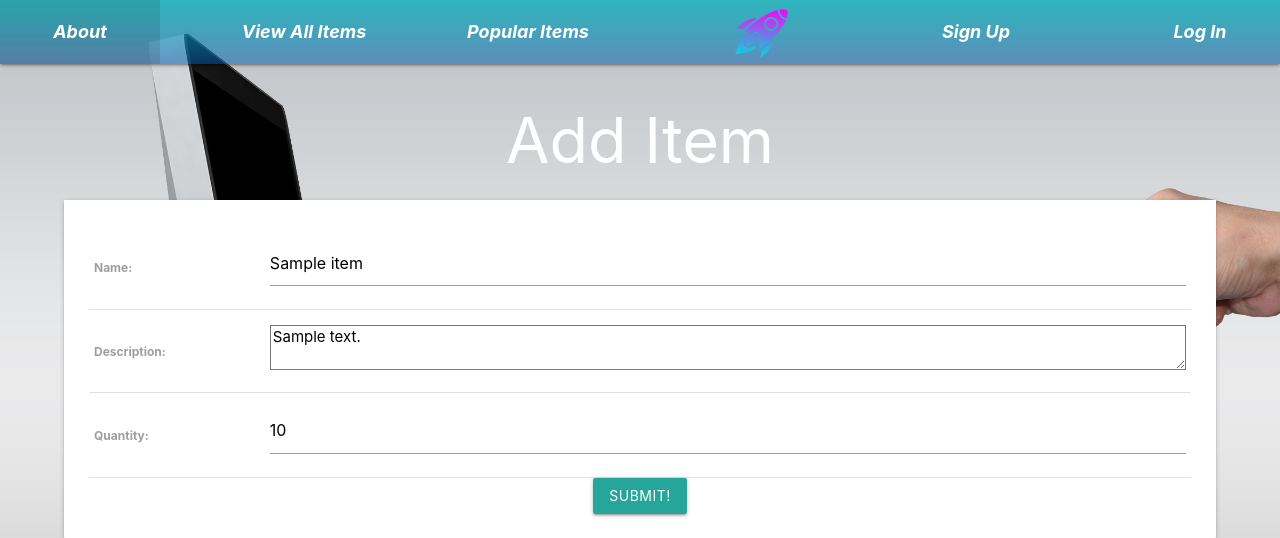
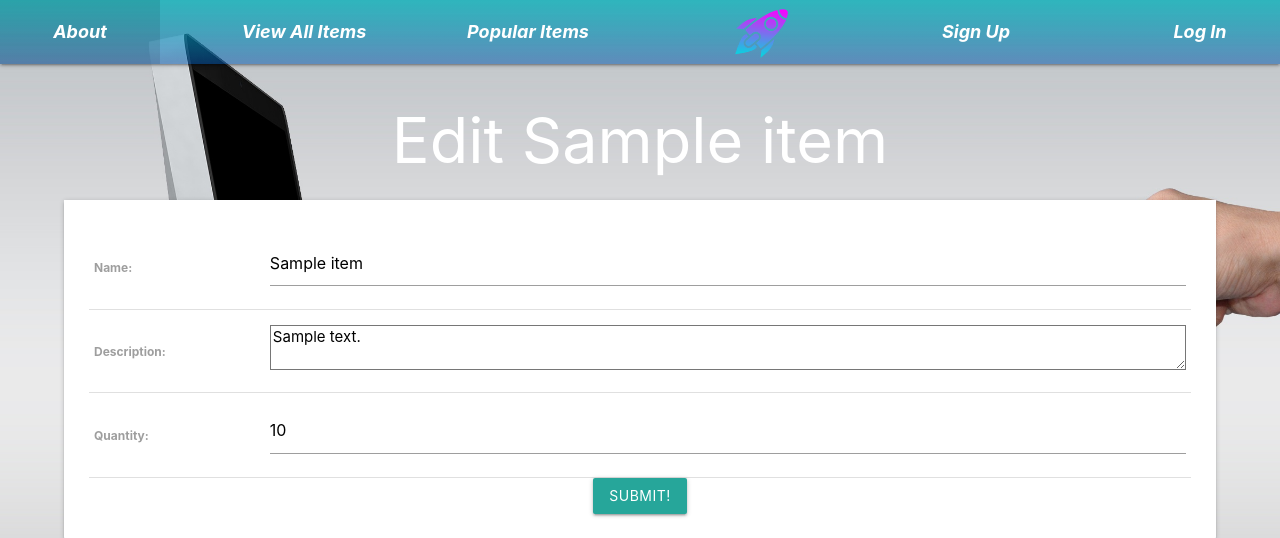
Before and after one commit to liloby/rokitshop, a Django app: page /profile/1/update/ in a window 1280 px wide. Shown: the top 538 px of the page. Run offline with Django 4.2, Linux system fonts and the light colour scheme; tables that the repository leaves empty hold one stand-in row (Sample ...); some libraries are stand-ins or nearby versions.

Commit message:
fix field not populating on input for editting page

```diff
--- a/main_app/templates/main_app/item_form.html
+++ b/main_app/templates/main_app/item_form.html
@@ -1,7 +1,11 @@
 {% extends 'base.html' %}
 
 {% block content %}
+{% if item %}
+<h1 class="center">Edit {{ item.name }}</h1>
+{% else %}
   <h1 class="center">Add Item</h1>
+  {% endif %}
   <div class="card item-detail-card center">
     <div class="card-content item-detail-content white">
   <!-- Leaving the action empty makes the form post to the same url used to display it -->
--- a/main_app/templates/profile.html
+++ b/main_app/templates/profile.html
@@ -14,7 +14,7 @@
         <div>Advanced Seller <i class="fa-solid fa-thumbs-up"></i></div>
         {% endif %}
         {% if item_listed.count >= 20 %}
-        <div>Elite Seller <i class="fa-solid fa-rocket-launch"></i></div>
+        <div>Elite Seller <i class="fa-solid fa-rocket"></i></div>
         {% endif %}
         {% endif %}
         <br>
@@ -53,7 +53,7 @@
                     </form>
                 </div>
                 <div class="card-action">
-                    <form action="{% url 'unlisted_update' item.id %}" method="POST">
+                    <form action="{% url 'unlisted_update' item.id %}">
                         {% csrf_token %}
                         <button type="submit" class="btn">Update</button>
                     </form>
```
